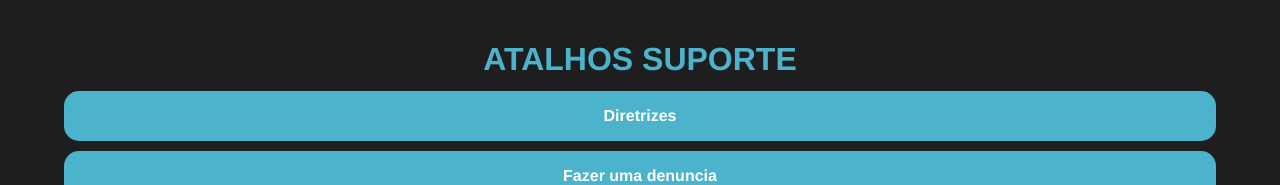
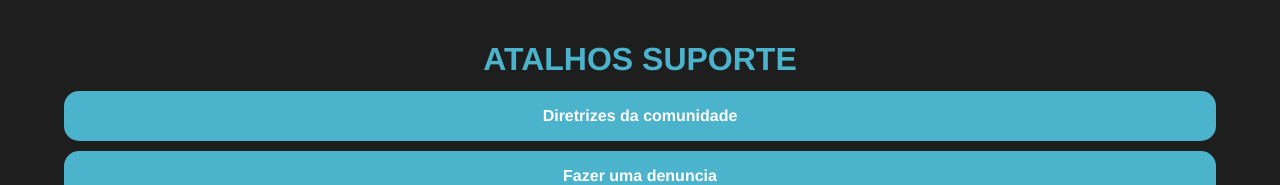
Before and after one commit to Wesley-Fernandes/PhoenixCommunity, a React (Vite) app: page / in a window 1280 px wide. Shown: the top 185 px of the page. Built offline with nearby package versions, Linux system fonts and the light colour scheme; no server answers.

Commit message:
adicionando mais paginas a home

```diff
--- a/src/Pages/Menu/index.tsx
+++ b/src/Pages/Menu/index.tsx
@@ -11,8 +11,8 @@ export const Menu = () => {
     <MenuPage>
         <ContainerBox>
             <Title>Atalhos suporte</Title>
-                <Button href='http://aminoapps.com/p/vwfx8h'>
-                     Diretrizes
+                <Button href='ndc://guidelines'>
+                     Diretrizes da comunidade
                 </Button>
                 <Button href='http://aminoapps.com/p/4rovbd'>
                      Fazer uma denuncia
@@ -34,7 +34,7 @@ export const Menu = () => {
             <Button href='https://aminoapps.com/c/rpg/page/item/plataforma-de-chats/pe60_gJipInxY5LGzYv2RNkbvPMkZ0aXxk'>
                  Plataforma de Chats
             </Button>
-            <Button href='http://aminoapps.com/p/5063w4s'>
+            <Button href='https://aminoapps.com/c/rpg/page/blog/gateway-de-re-destaque/ge8Z_m4i6uqK1zQ1vXM8kJg6aX1vPvk4zR'>
                  Plataforma de Re-destaque
             </Button>
             <Button href='https://aminoapps.com/c/rpg/page/item/plataforma-de-tags/ee5g_qDi6Izdd36qlqbE7VDx467xMD7Rg'>
@@ -56,8 +56,14 @@ export const Menu = () => {
 
         <ContainerBox>
             <Title>Atalhos Sistemas</Title>
-            <Button href='http://aminoapps.com/p/2hgi5e0'>
+            <Button href='https://aminoapps.com/c/rpg/page/blog/sistema-de-banlist/6pjl_QGfzuGJ4JZDqxaeWRQv7BqeEZ4VRX0'>
                 Sistema de Banlist
+            </Button>
+            <Button href='https://aminoapps.com/c/rpg/page/blog/sistema-limitador/re3B_ZMieu0M0xPJmMxrMX0Jb8vVqJgnZK'>
+                Sistema de limites
+            </Button>
+            <Button href='https://aminoapps.com/c/rpg/page/blog/sistema-de-equipamentos/LJ0o_ErH8ulKQqDMwQl0KMWG7KK4M2RJp'>
+                Sistema de equipamentos
             </Button>
             <Button href='http://aminoapps.com/p/0d7e9f'>
                 Sistema de Batalha
```
